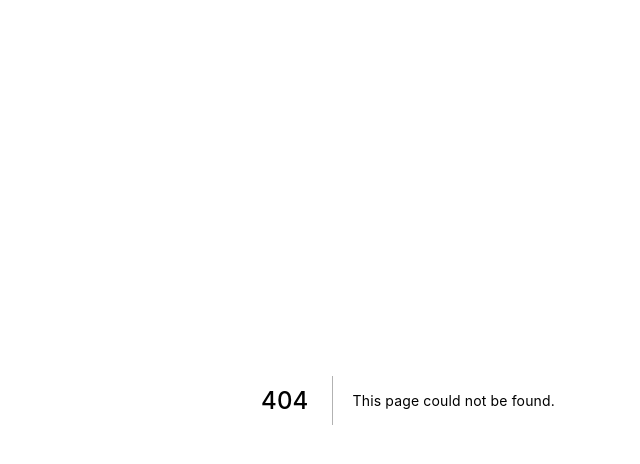
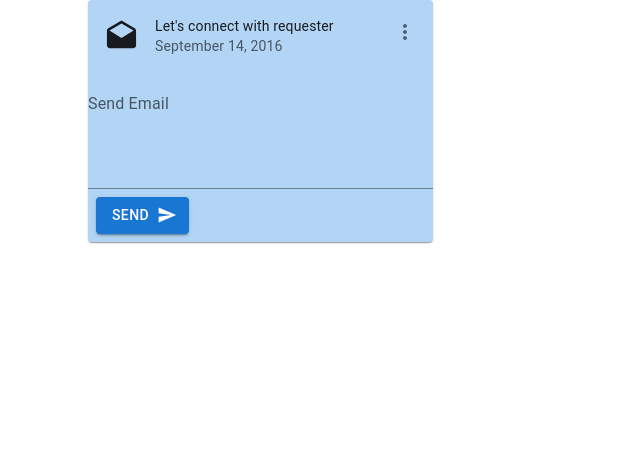
Before and after one commit to Team-DDPW/project-frontend, a Next.js app: page /sendemail in a window 1280 px wide. Before the commit this address had no page. Shown: the top 464 px of the page, without its empty margins (232-872 px from the left). Built offline with nearby package versions, Linux system fonts and the light colour scheme.

Commit message:
first push

```diff
--- /dev/null
+++ b/pages/sendemail.js
@@ -0,0 +1,53 @@
+import * as React from 'react';
+import Card from '@mui/material/Card';
+import CardHeader from '@mui/material/CardHeader';
+import CardActions from '@mui/material/CardActions';
+import IconButton from '@mui/material/IconButton';
+import MoreVertIcon from '@mui/icons-material/MoreVert';
+import TextField from '@mui/material/TextField';
+import Button from '@mui/material/Button';
+import SendIcon from '@mui/icons-material/Send';
+import Grid from '@mui/material/Grid';
+import DraftsIcon from '@mui/icons-material/Drafts';
+
+export default function RecipeReviewCard() {
+  return (
+    <Grid container>
+      <Grid item xs={3}></Grid>
+      <Grid item xs={6}>
+        <Card
+          sx={{ maxWidth: 345, bgcolor: '#b3d5f5' }}
+          display="flex"
+          width={500}
+          height={80}
+        >
+          <CardHeader
+            avatar={<DraftsIcon fontSize="large" />}
+            action={
+              <IconButton aria-label="settings">
+                <MoreVertIcon />
+              </IconButton>
+            }
+            title="Let's connect with requester"
+            subheader="September 14, 2016"
+          />
+          <div>
+            <TextField
+              style={{ width: 350 }}
+              id="standard-multiline-static"
+              label="Send Email"
+              multiline
+              rows={4}
+              variant="standard"
+            />
+          </div>
+          <CardActions disableSpacing>
+            <Button variant="contained" endIcon={<SendIcon />}>
+              Send
+            </Button>
+          </CardActions>
+        </Card>
+      </Grid>
+    </Grid>
+  );
+}
```
Also changed, not shown: components/Carousel.js (+18 -18 lines), components/Dropdown.js (added, +49 -0 lines), components/Heading.js (+3 -12 lines), assets/cargo3.PNG (added).
